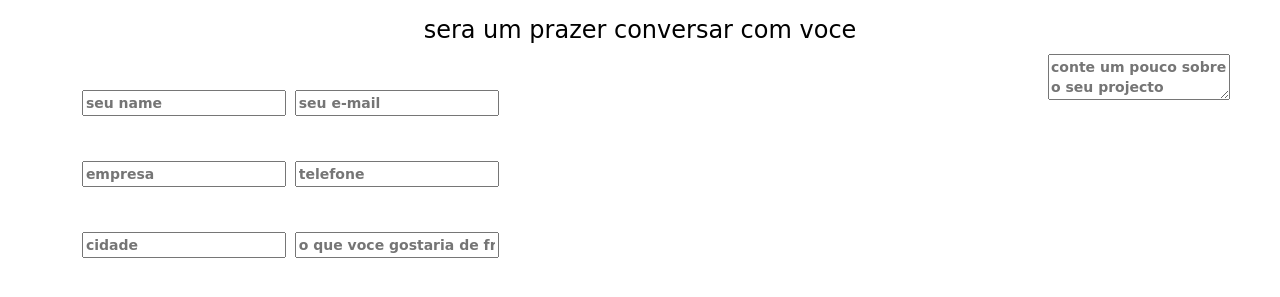
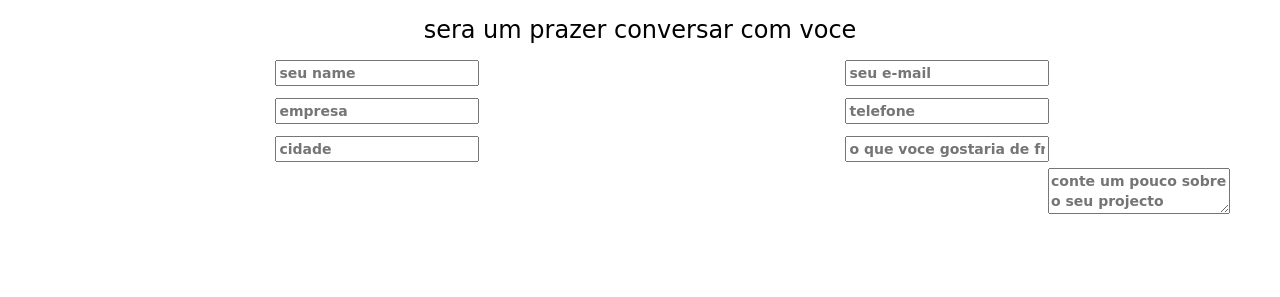
Before and after one commit to eschapp/bubb_eschapp, a website: page index.html in a window 1280 px wide. Shown: the part 471-768 px from the top of the page. Drawn offline with nearby package versions, Linux system fonts and the light colour scheme; a web font is replaced by a local one.

Commit message:
fix form layout

```diff
--- a/css/style.css
+++ b/css/style.css
@@ -106,13 +106,14 @@ nav li a:hover {
   text-align: center;
 }
 
-.contact ul {
+.contact li {
     width: 50%;
     padding: 0 25px;
     position: relative;
     margin: 6px 0;
     float: left;
     box-sizing: border-box;
+    text-align: center;
 
 }
 /*.contact ul.right{
```
